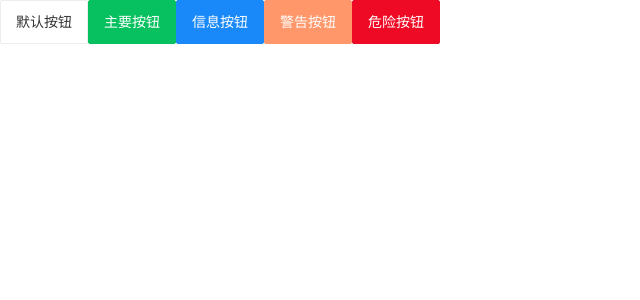
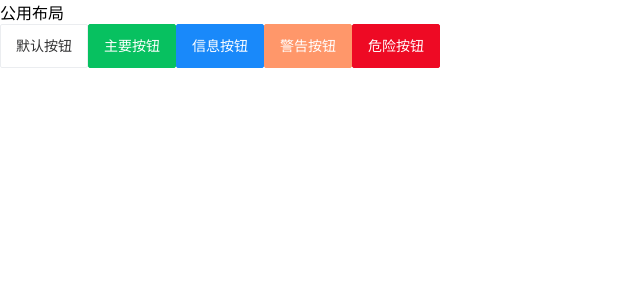
Before and after one commit to zhuxiaona111/vue-mobile-heima, a Vue app: page / in a window 1280 px wide. Shown: the top 300 px of the page, without its empty margins (0-640 px from the left). Built offline with nearby package versions, Linux system fonts and the light colour scheme.

Commit message:
配置路由组件

```diff
--- a/src/router/index.js
+++ b/src/router/index.js
@@ -1,8 +1,19 @@
 import Vue from 'vue'
 import VueRouter from 'vue-router'
-import Home from '../views/home'
 import Vant from 'vant'
 import 'vant/lib/index.css'
+const Home = () => import('@/views/home')
+const Layout = () => import('@/views/layout')
+const Question = () => import('@/views/question')
+const Video = () => import('@/views/video')
+const User = () => import ('@/views/user')
+const Profile = () => import ('@/views/user/profile')
+const Chat = () => import ('@/views/user/chat')
+const Login = () => import ('@/views/login')
+const Search = () => import ('@/views/search')
+const SearchResult = () => import ('@/views/search/result')
+const Article = () => import ('@/views/article')
+
 Vue.use(Vant)
 Vue.use(VueRouter)
 
@@ -10,8 +21,57 @@ const routes = [
   {
     path: '/',
     name: 'home',
-    component: Home
+    component: Layout,
+    children: [
+      {
+        path: '/',
+        component: Home
+      },
+      {
+        path: '/question',
+        component: Question
+      },
+      {
+        path: '/video',
+        component: Video
+      },
+      {
+        path: '/user',
+        component: User
+      }
+    ]
+  },
+  {
+    path: '/user/profile',
+    name: 'profile',
+    component: Profile
+  },
+  {
+    path: '/user/chat',
+    name: 'chat',
+    component: Chat
+  },
+  {
+    path: '/login',
+    name: 'login',
+    component: Login
+  },
+  {
+    path: '/search',
+    name: 'search',
+    component: Search
+  },
+  {
+    path: '/search/result',
+    name: 'result',
+    component: SearchResult
+  },
+  {
+    path: '/article',
+    name: 'article',
+    component: Article
   }
+
 ]
 
 const router = new VueRouter({
--- a/src/views/layout/index.vue
+++ b/src/views/layout/index.vue
@@ -1,5 +1,7 @@
 <template>
-  <div>公用布局</div>
+  <div>公用布局
+    <router-view></router-view>
+  </div>
 </template>
 
 <script>
```
